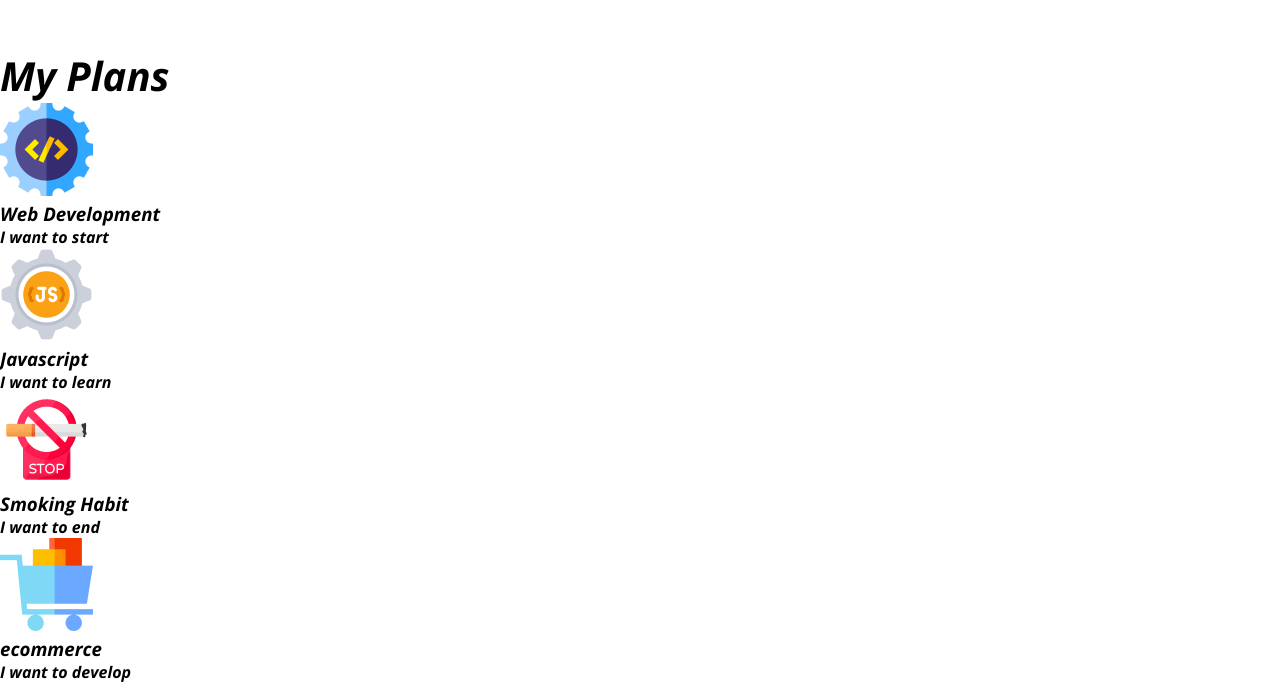
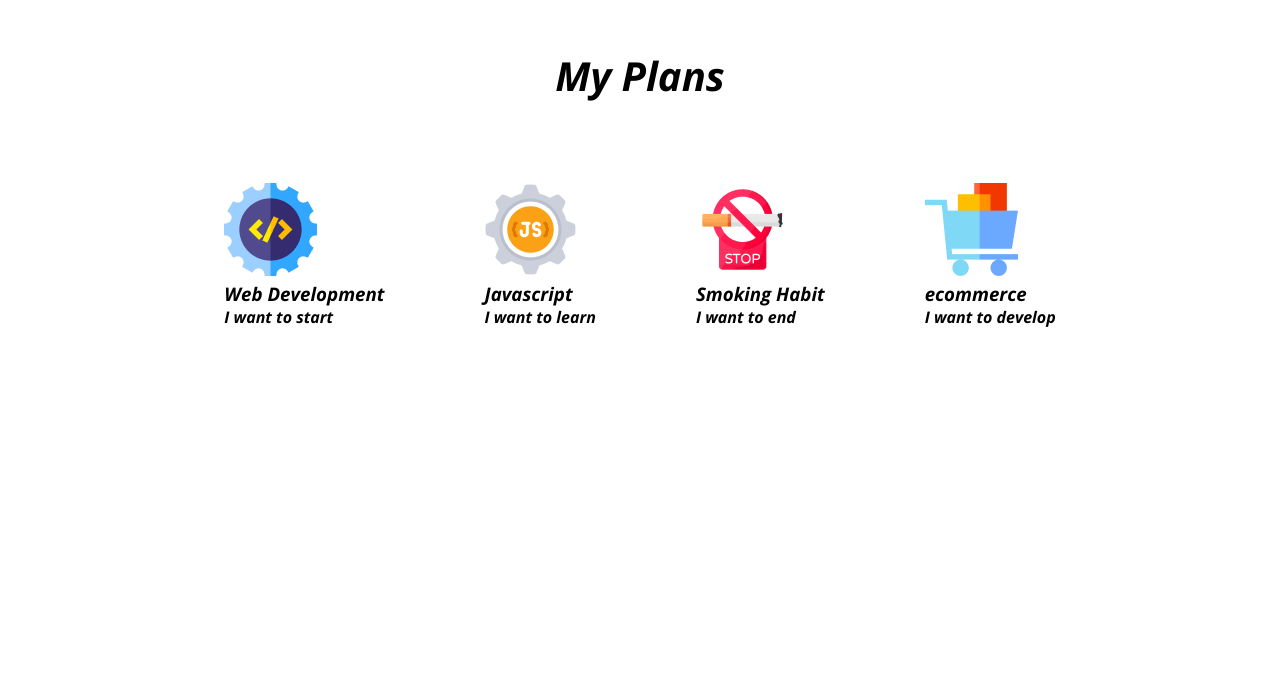
Before and after one commit to datta-toma/my-first-github-repo, a plain HTML site: page index.html in a window 1280 px wide. Shown: the part 2928-3611 px from the top of the page. After the commit the page ends 3286 px from the top, so only its background shows below. Drawn offline with nearby package versions, Linux system fonts and the light colour scheme.

Commit message:
section my plans complete

```diff
--- a/index.html
+++ b/index.html
@@ -49,21 +49,30 @@
         <section>
             <h3 class="section-title">My Plans</h3>
             <div class="container">
+                <div>
                     <img src="images/icons/web.png" alt="">
                     <h3 class="skill-title">Web Development</h3>
                     <p class="skill-description">I want to start</p>
+                </div>
 
+                <div>
                     <img src="images/icons/js.png" alt="">
                     <h3 class="skill-title">Javascript</h3>
                     <p class="skill-description">I want to learn</p>
+                </div>
 
+                <div>
                     <img src="images/icons/smoke.png" alt="">
                     <h3 class="skill-title">Smoking Habit</h3>
                     <p class="skill-description">I want to end</p>
+                </div>
 
+                 <div>
                     <img src="images/icons/ecom.png" alt="">
                     <h3 class="skill-title">ecommerce</h3>
                     <p class="skill-description">I want to  develop</p>
+                 </div>
+
             </div>
         </section>
 
--- a/style.css
+++ b/style.css
@@ -78,4 +78,12 @@ button{
 .section-title{
     font-size: 40px;
     color: black;
+    text-align: center;
 }
+.container{
+    display: flex;
+    gap: 100px;
+    justify-content: center;
+    padding: 30px 30px;
+    margin-top: 50px;
+}
```
Lines whose indentation alone changed are shown as unchanged.
